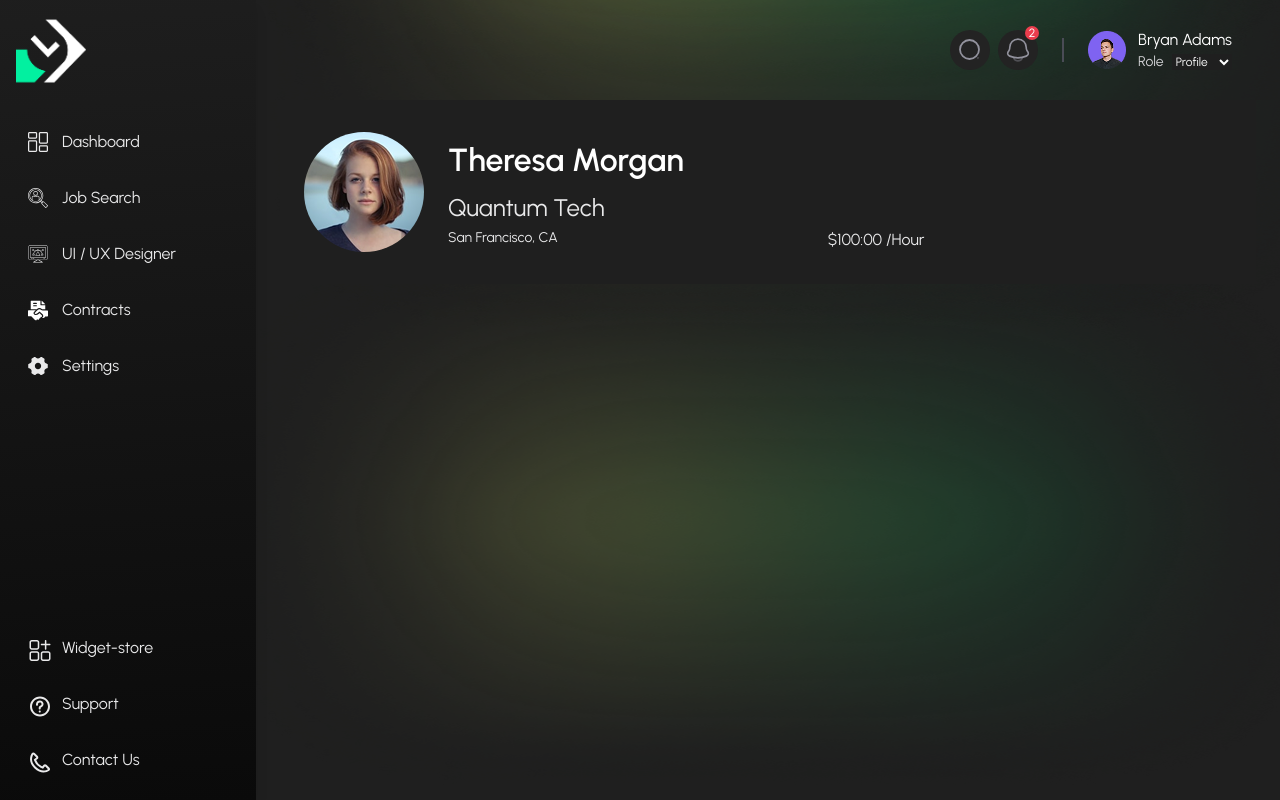
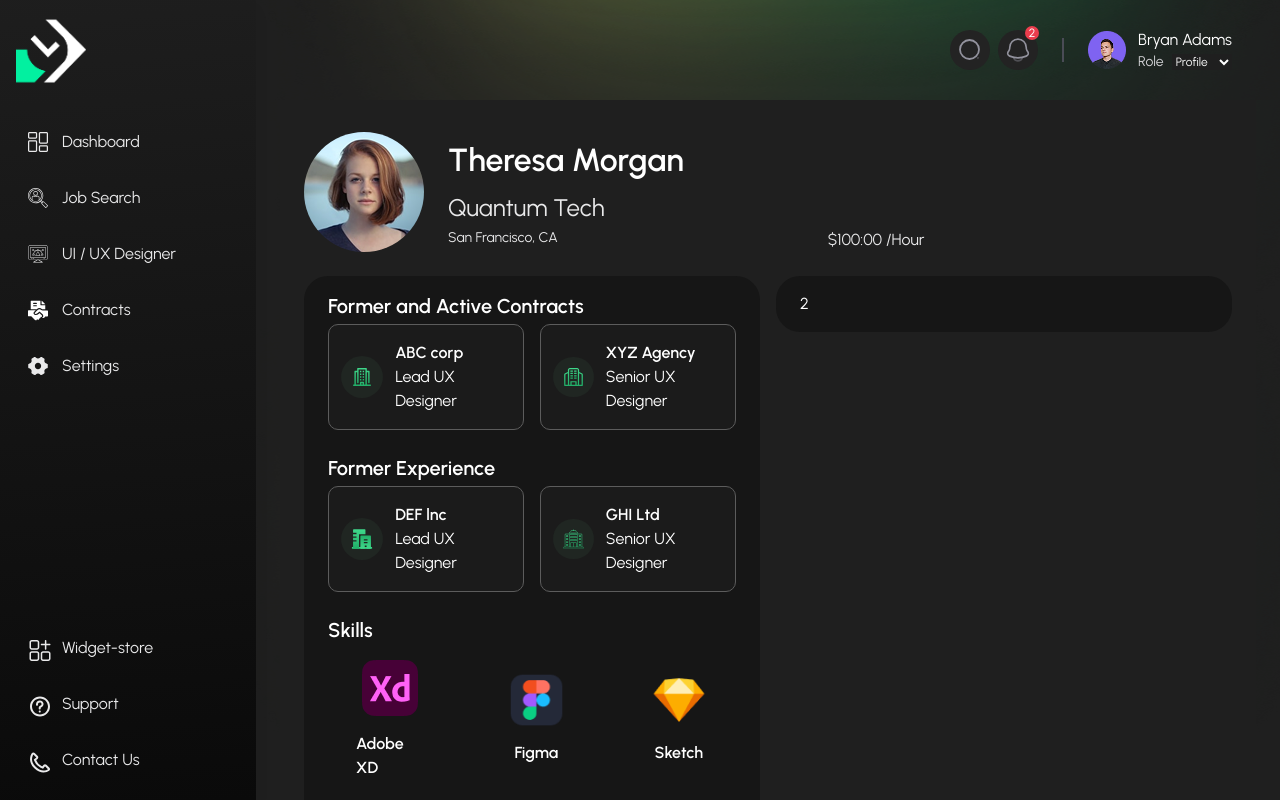
Before and after one commit to amuhaimen/joshadi22_FO83517301308, a Next.js app: page /dashboard/ui-designer-profile in a window 1280 px wide. Built offline with nearby package versions, Linux system fonts and the light colour scheme.

Commit message:
ui profile bottom part added

```diff
--- /dev/null
+++ b/app/(dashboard)/dashboard/ui-designer-profile/_components/UIProfileBottom.tsx
@@ -0,0 +1,99 @@
+import React from 'react'
+import cropImg from '@/public/ui-designer-profile/icons/crop.svg'
+import xyzImg from '@/public/ui-designer-profile/icons/xyz.svg'
+import defImg from '@/public/ui-designer-profile/icons/def.svg'
+import ghiImg from '@/public/ui-designer-profile/icons/Ghi.svg'
+import xdImg from '@/public/ui-designer-profile/images/xd.png'
+import figmaImg from '@/public/ui-designer-profile/images/figma.png'
+import sketchImg from '@/public/ui-designer-profile/images/sketch.png'
+import Image from 'next/image'
+
+export default function UIProfileBottom() {
+  return (
+   <div className=' flex items-start gap-4 mt-6'>
+        <div className=' bg-[#161616] py-4 px-6 flex-1 text-white rounded-3xl space-y-6'>
+          {/* one */}
+          <div>
+          <h2 className=' text-white text-xl font-semibold'>Former and Active Contracts</h2>
+          <div className=' flex items-center gap-4   mt-1'>
+            <div className=' bg-[#313131]/20 border border-[#5c5c5c] py-4 px-3  flex items-center gap-3 rounded-[10px] flex-1'>
+              <div className='ui_profile_icons_bg p-[10px] rounded-full'>
+              <Image src={cropImg} alt='crop img'/>
+              </div>
+              <div>
+
+              <h3 className=' text-base text-white font-semibold'>ABC corp</h3>
+              <p className=' text-white text-base'>Lead UX Designer</p>
+              </div>
+
+            </div>
+            <div className=' bg-[#313131]/20 border border-[#5c5c5c] py-4 px-3  flex items-center gap-3 rounded-[10px] flex-1'>
+              <div className='ui_profile_icons_bg p-[10px] rounded-full'>
+              <Image src={xyzImg} alt='xyz img'/>
+              </div>
+              <div>
+
+              <h3 className=' text-base text-white font-semibold'>XYZ Agency</h3>
+              <p className=' text-white text-base'>Senior UX Designer</p>
+              </div>
+
+            </div>
+
+          </div>
+          </div>
+          {/* two */}
+          <div>
+          <h2 className=' text-white text-xl font-semibold'>Former Experience</h2>
+          <div className=' flex items-center gap-4   mt-1'>
+            <div className=' bg-[#313131]/20 border border-[#5c5c5c] py-4 px-3  flex items-center gap-3 rounded-[10px] flex-1'>
+              <div className='ui_profile_icons_bg p-[10px] rounded-full'>
+              <Image src={defImg} alt='def img'/>
+              </div>
+              <div>
+
+              <h3 className=' text-base text-white font-semibold'>DEF lnc</h3>
+              <p className=' text-white text-base'>Lead UX Designer</p>
+              </div>
+
+            </div>
+            <div className=' bg-[#313131]/20 border border-[#5c5c5c] py-4 px-3  flex items-center gap-3 rounded-[10px] flex-1'>
+              <div className='ui_profile_icons_bg p-[10px] rounded-full'>
+              <Image src={ghiImg} alt='ghi img'/>
+              </div>
+              <div>
+
+              <h3 className=' text-base text-white font-semibold'>GHI Ltd</h3>
+              <p className=' text-white text-base'>Senior UX Designer</p>
+              </div>
+
+            </div>
+
+          </div>
+          </div>
+          {/* three */}
+           <div>
+          <h2 className=' text-white text-xl font-semibold'>Skills</h2>
+           <div className=' flex items-center gap-7 mt-3'>
+              <div className=' flex flex-col items-center px-7'>
+                <Image src={xdImg} alt=' xd logo'/>
+                <h2 className=' text-base text-white font-semibold mt-3'>Adobe XD</h2>
+              </div>
+              <div className=' flex flex-col items-center px-7'>
+                <Image src={figmaImg} alt=' figma logo'/>
+                <h2 className=' text-base text-white font-semibold mt-3'>Figma</h2>
+              </div>
+              <div className=' flex flex-col items-center px-7'>
+                <Image src={sketchImg} alt=' sketch logo '/>
+                <h2 className=' text-base text-white font-semibold mt-3'>Sketch</h2>
+              </div>
+           </div>
+          </div>
+          {/* four */}
+          <div>
+              <h2 className=' text-white text-xl font-semibold'>Certifications</h2>
+          </div>
+        </div>
+        <div className=' bg-[#161616] py-4 px-6  flex-1 text-white rounded-3xl'>2</div>
+      </div>
+  )
+}
--- /dev/null
+++ b/app/(dashboard)/dashboard/ui-designer-profile/_components/UIProfileTop.tsx
@@ -0,0 +1,22 @@
+import Image from 'next/image'
+import React from 'react'
+import profileImg from '@/public/ui-designer-profile/images/profile-pic.png'
+
+export default function UIProfileTop() {
+  return (
+    <div className=' flex items-end gap-36'>
+      <div className=' flex items-center gap-6'>
+        <div>
+          <Image src={profileImg} alt=' profile img' className=' rounded-full'/>
+        </div>
+        <div>
+          <h2 className=' text-white text-[32px] font-semibold mb-2'>Theresa Morgan</h2>
+          <h3 className=' text-[#E9E9EA] text-2xl mb-1'>Quantum Tech</h3>
+          <p className=' text-[#E9E9EA] text-sm '>San Francisco, CA</p>
+        </div>
+
+      </div>
+        <p className=' text-[#E9E9EA] text-base font-medium'>$100:00 /Hour</p>
+      </div>
+  )
+}
--- a/app/(dashboard)/dashboard/ui-designer-profile/page.tsx
+++ b/app/(dashboard)/dashboard/ui-designer-profile/page.tsx
@@ -1,24 +1,20 @@
-import Image from 'next/image'
+
 import React from 'react'
-import profileImg from '@/public/ui-designer-profile/images/profile-pic.png'
+import UIProfileTop from './_components/UIProfileTop'
+import UIProfileBottom from './_components/UIProfileBottom'
+
+
 
 export default function page() {
   return (
     <div className=' bg-[#1F1F1F] py-8 px-6 -mt-6'>
-      <div className=' flex items-end gap-36'>
-      <div className=' flex items-center gap-6'>
-        <div>
-          <Image src={profileImg} alt=' profile img' className=' rounded-full'/>
-        </div>
-        <div>
-          <h2 className=' text-white text-[32px] font-semibold mb-2'>Theresa Morgan</h2>
-          <h3 className=' text-[#E9E9EA] text-2xl mb-1'>Quantum Tech</h3>
-          <p className=' text-[#E9E9EA] text-sm '>San Francisco, CA</p>
-        </div>
+      {/* first part */}
+     <UIProfileTop/>
 
-      </div>
-        <p className=' text-[#E9E9EA] text-base font-medium'>$100:00 /Hour</p>
-      </div>
+
+      {/* second part */}
+      <UIProfileBottom/>
+
     </div>
   )
 }
--- a/app/globals.css
+++ b/app/globals.css
@@ -347,3 +347,8 @@
   background-size: cover;
   background-repeat: no-repeat;
 }
+
+/* ui profile styles */
+.ui_profile_icons_bg{
+  background-color: rgba(121, 220, 164, 0.05);
+}
```
Also changed, not shown: public/ui-designer-profile/icons/Ghi.svg (added), public/ui-designer-profile/icons/Group.png (deleted).
